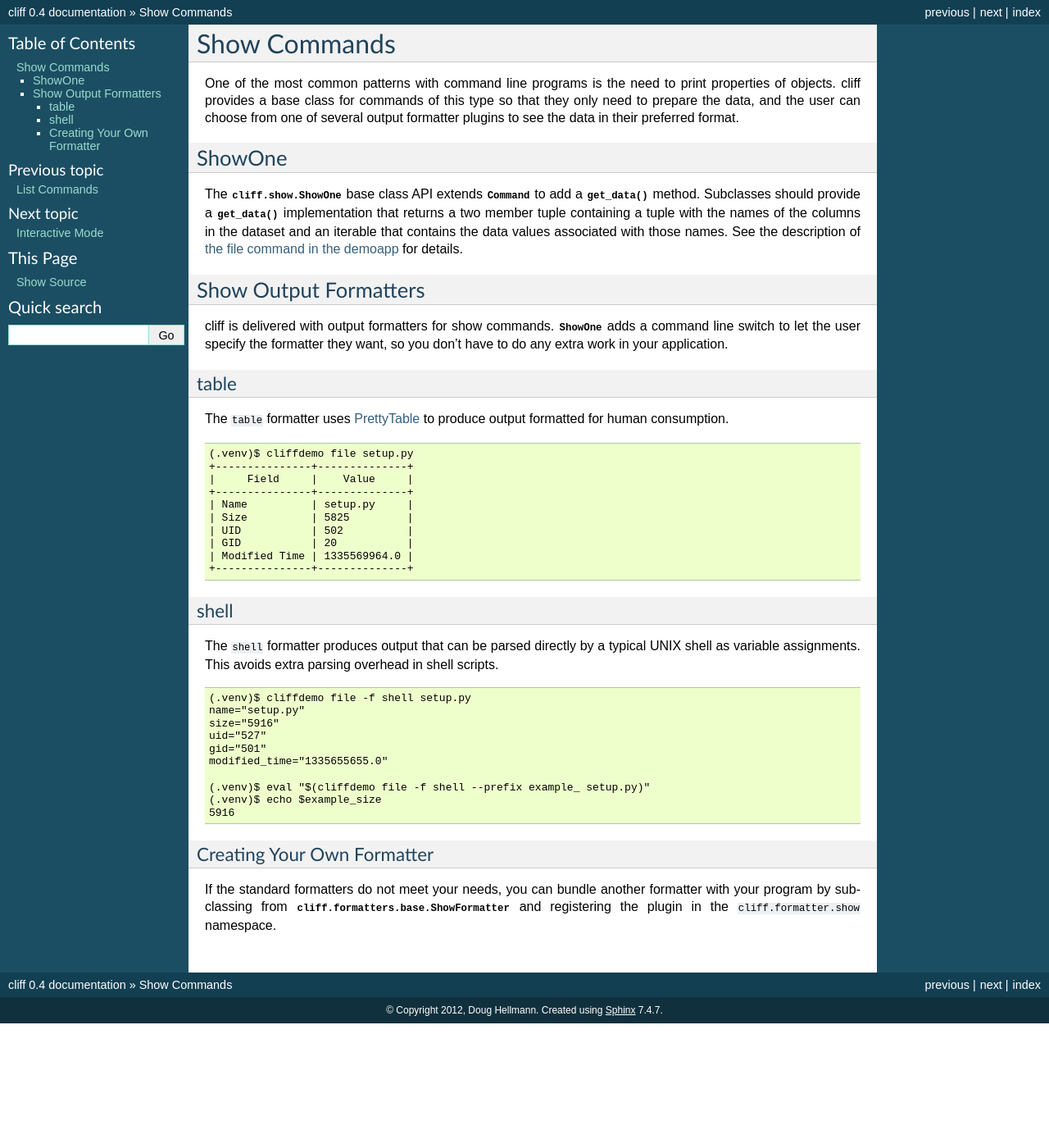
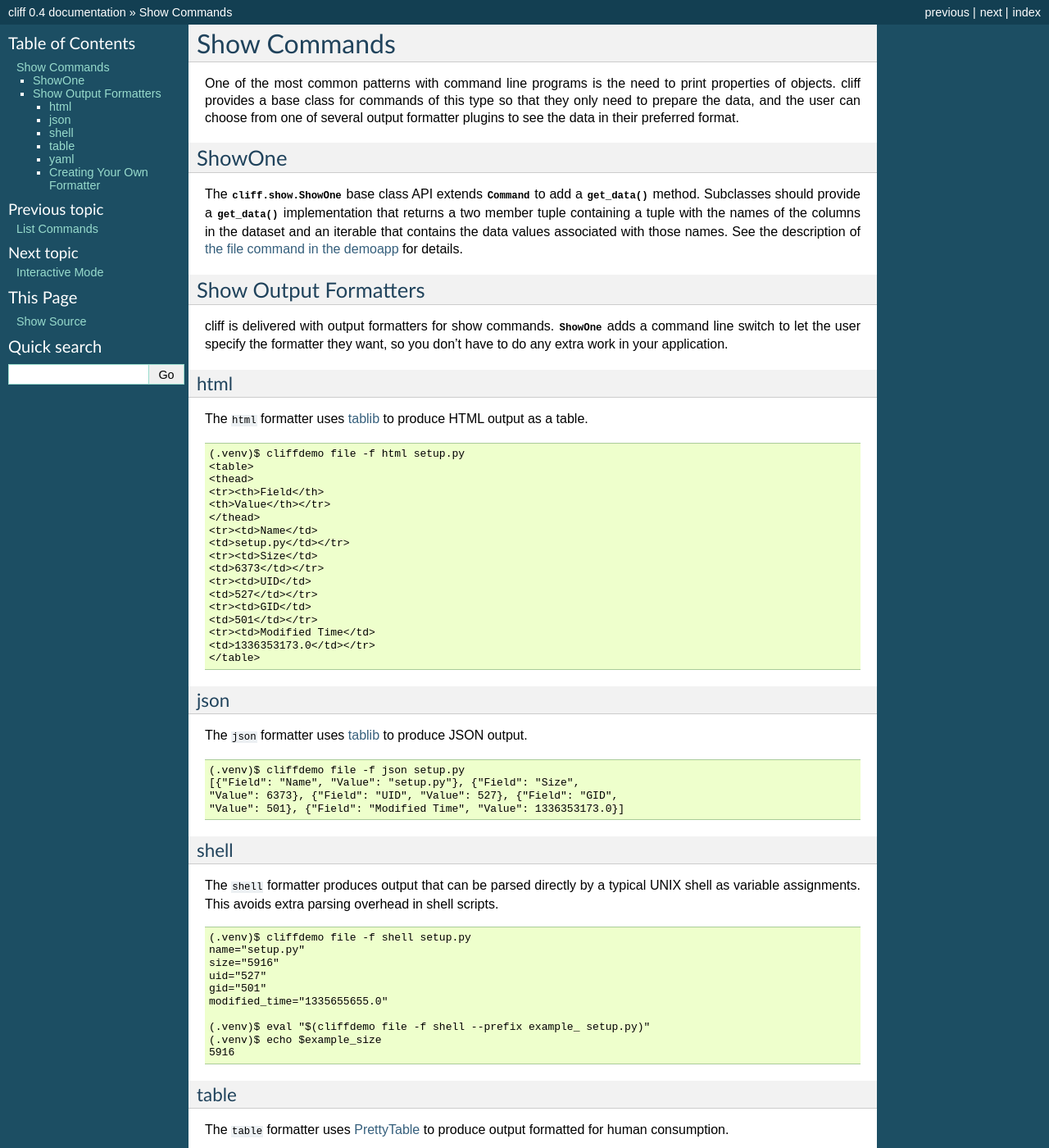
Before and after one commit to openstack/cliff, a Sphinx documentation site: the page built from docs/source/show_commands.rst, in a window 1280 px wide and 1400 px high. Shown: the whole window at 82% size. Built offline with Sphinx 7.4.7, drawn with Linux system fonts in a browser that asks for light colours; some of the changed text lies outside the part shown.

Commit message:
update formatter documentation

```diff
--- a/docs/source/show_commands.rst
+++ b/docs/source/show_commands.rst
@@ -27,6 +27,63 @@ commands. :class:`ShowOne` adds a command line switch to let the user
 specify the formatter they want, so you don't have to do any extra
 work in your application.
 
+html
+----
+
+The ``html`` formatter uses tablib_ to produce HTML output as a table.
+
+::
+
+    (.venv)$ cliffdemo file -f html setup.py
+    <table>
+    <thead>
+    <tr><th>Field</th>
+    <th>Value</th></tr>
+    </thead>
+    <tr><td>Name</td>
+    <td>setup.py</td></tr>
+    <tr><td>Size</td>
+    <td>6373</td></tr>
+    <tr><td>UID</td>
+    <td>527</td></tr>
+    <tr><td>GID</td>
+    <td>501</td></tr>
+    <tr><td>Modified Time</td>
+    <td>1336353173.0</td></tr>
+    </table>
+
+json
+----
+
+The ``json`` formatter uses tablib_ to produce JSON output.
+
+::
+
+    (.venv)$ cliffdemo file -f json setup.py
+    [{"Field": "Name", "Value": "setup.py"}, {"Field": "Size",
+    "Value": 6373}, {"Field": "UID", "Value": 527}, {"Field": "GID",
+    "Value": 501}, {"Field": "Modified Time", "Value": 1336353173.0}]
+
+shell
+-----
+
+The ``shell`` formatter produces output that can be parsed directly by
+a typical UNIX shell as variable assignments. This avoids extra
+parsing overhead in shell scripts.
+
+::
+
+    (.venv)$ cliffdemo file -f shell setup.py
+    name="setup.py"
+    size="5916"
+    uid="527"
+    gid="501"
+    modified_time="1335655655.0"
+
+    (.venv)$ eval "$(cliffdemo file -f shell --prefix example_ setup.py)"
+    (.venv)$ echo $example_size
+    5916
+
 table
 -----
 
@@ -48,26 +105,20 @@ formatted for human consumption.
     | Modified Time | 1335569964.0 |
     +---------------+--------------+
 
-shell
------
+yaml
+----
 
-The ``shell`` formatter produces output that can be parsed directly by
-a typical UNIX shell as variable assignments. This avoids extra
-parsing overhead in shell scripts.
+The ``yaml`` formatter uses tablib_ to produce YAML output as a
+sequence of mappings.
 
 ::
 
-    (.venv)$ cliffdemo file -f shell setup.py
-    name="setup.py"
-    size="5916"
-    uid="527"
-    gid="501"
-    modified_time="1335655655.0"
-
-    (.venv)$ eval "$(cliffdemo file -f shell --prefix example_ setup.py)"
-    (.venv)$ echo $example_size
-    5916
-
+    (.venv)$ cliffdemo file -f yaml setup.py
+    - {Field: Name, Value: setup.py}
+    - {Field: Size, Value: 6373}
+    - {Field: UID, Value: 527}
+    - {Field: GID, Value: 501}
+    - {Field: Modified Time, Value: 1336353173.0}
 
 Creating Your Own Formatter
 ---------------------------
@@ -76,3 +127,6 @@ If the standard formatters do not meet your needs, you can bundle
 another formatter with your program by subclassing from
 :class:`cliff.formatters.base.ShowFormatter` and registering the
 plugin in the ``cliff.formatter.show`` namespace.
+
+
+.. _tablib: https://github.com/kennethreitz/tablib
```
Also changed, not shown: docs/source/list_commands.rst (+28 -28 lines).
